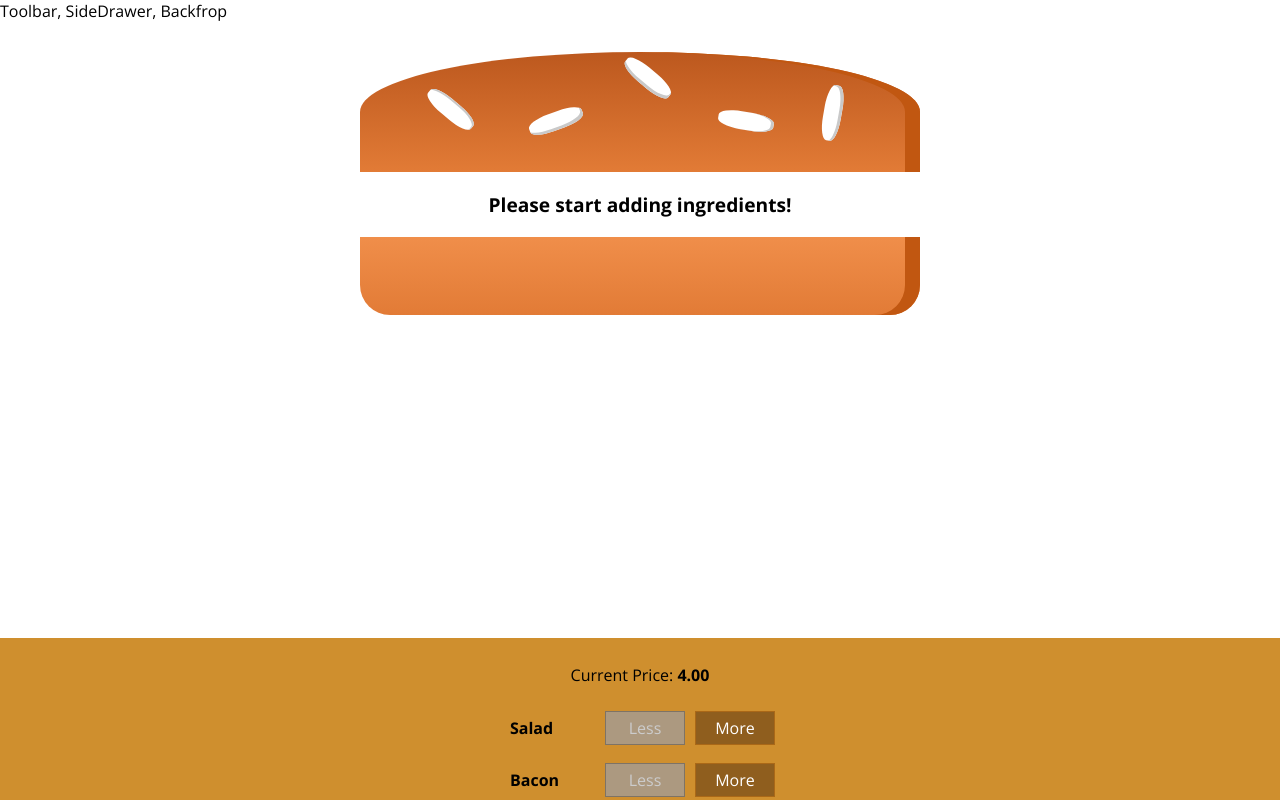
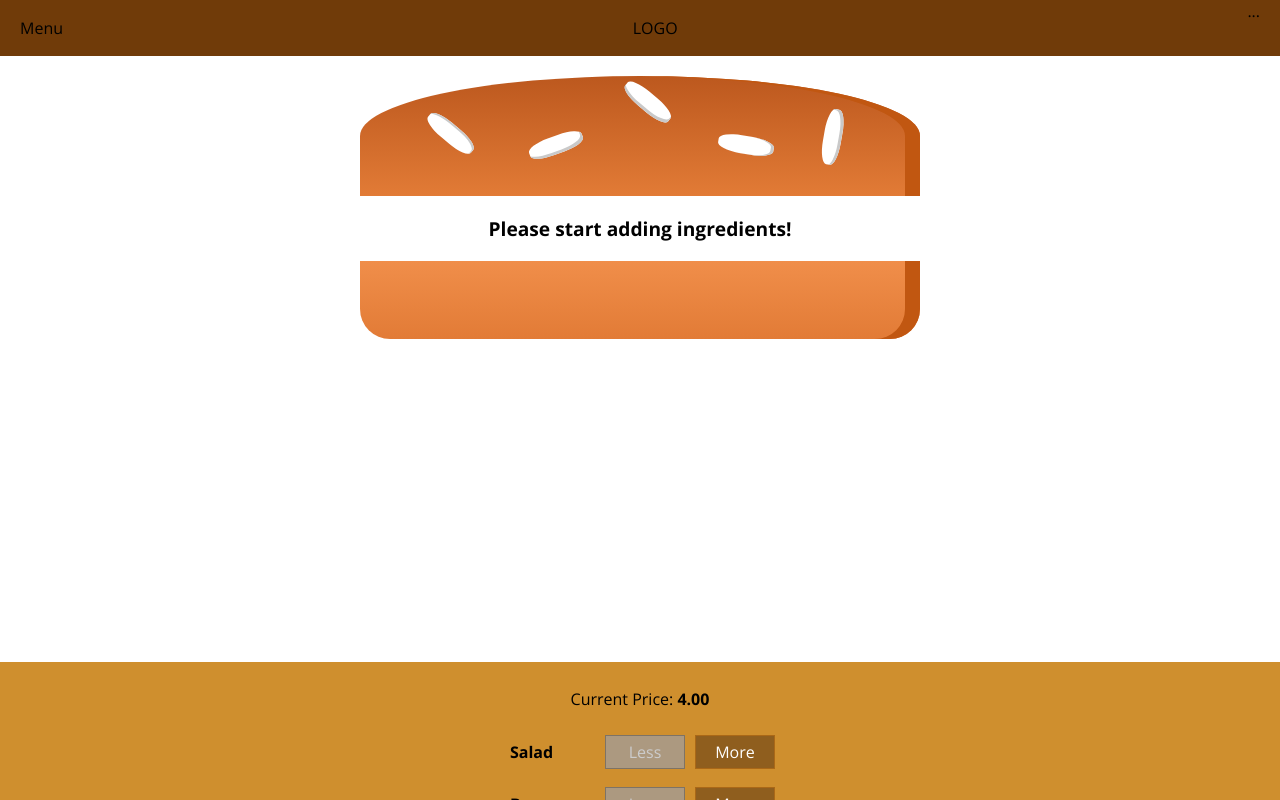
Before and after one commit to NicolasDesc/burger-builder, a React app: page / in a window 1280 px wide. Shown: the top 800 px of the page. Built offline with nearby package versions, Linux system fonts and the light colour scheme.

Commit message:
adding toolbar

```diff
--- a/src/components/Layout/Layout.js
+++ b/src/components/Layout/Layout.js
@@ -2,12 +2,11 @@
 
 import Aux from '../../hoc/Aux';
 import classes from './Layout.module.css';
+import Toolbar from '../Navigation/Toolbar/Toolbar';
 
 const layout = (props) => (
     <Aux>
-        <div>
-            Toolbar, SideDrawer, Backfrop
-        </div>
+        <Toolbar />
         <main className={classes.Content}>
             {props.children}
         </main>
--- a/src/components/Layout/Layout.module.css
+++ b/src/components/Layout/Layout.module.css
@@ -1,3 +1,3 @@
 .Content {
-    margin-top: 16px;
+    margin-top: 62px;
 }
--- /dev/null
+++ b/src/components/Navigation/Toolbar/Toolbar.js
@@ -0,0 +1,15 @@
+import React from 'react';
+
+import classes from './Toolbar.module.css';
+
+const toolbar = (props) => (
+    <header className={classes.Toolbar}>
+        <div>Menu</div>
+        <div>LOGO</div>
+        <nav>
+            ...
+        </nav>
+    </header>
+);
+
+export default toolbar;
--- /dev/null
+++ b/src/components/Navigation/Toolbar/Toolbar.module.css
@@ -0,0 +1,18 @@
+.Toolbar {
+    height: 56px;
+    width: 100%;
+    position: fixed;
+    top: 0;
+    left: 0;
+    background-color: #703b09;
+    display: flex;
+    justify-content: space-between;
+    align-items: center;
+    padding: 0 20px;
+    box-sizing: border-box;
+    z-index: 90;
+}
+
+.Toolbar nav {
+    height: 100%;
+}
```
